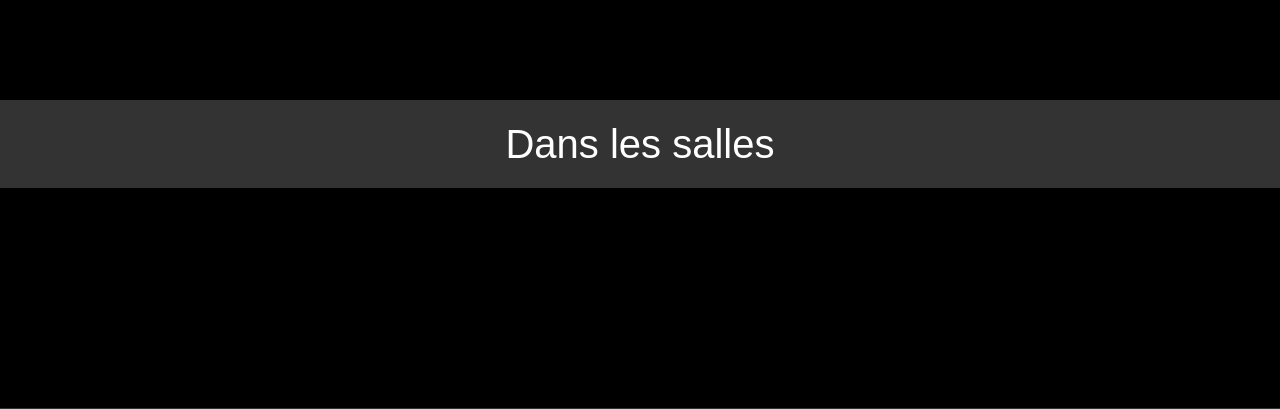
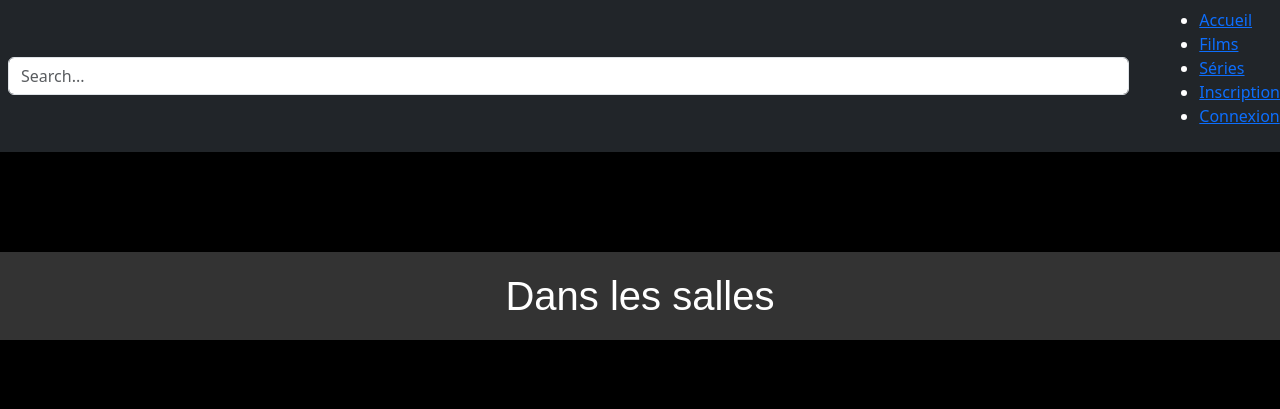
Before and after one commit to nadia-hazem/cinetech, a PHP site: page / in a window 1280 px wide. Shown: the top 409 px of the page. Run offline with PHP 8.4, Linux system fonts and the light colour scheme; some libraries are stand-ins or nearby versions.

Commit message:
add header menu and search form

```diff
--- a/src/Controller/UserController.php
+++ b/src/Controller/UserController.php
@@ -6,16 +6,14 @@ use App\Model\UserModel;
 
 class UserController
 {
-    public function list()
-    {
+    public function list() {
         $userModel = new UserModel();
         $users = $userModel->findAll();
 
         return $users;
     }
 
-    public function displayUserData($id)
-    {
+    public function displayUserData($id) {
         $userModel = new UserModel();
 
         // Retrieve user data with id
@@ -30,4 +28,40 @@ class UserController
             // require_once 'src/View/user.php';
         }
     }
+
+    public function isAdmin() {
+        $user = new UserModel();
+        $user = $user->findOneBy('id', $_SESSION['user']['id']);
+        $role = $user['role'];
+        if (isset($_SESSION['user']) && $_SESSION[$role] == 'admin') {
+            return true;
+        } else {
+            return false;
+        }
+    }
+
+    public function getCurrentUser() {
+        if (isset($_SESSION['user'])) {
+            $userModel = new UserModel();
+            $userId = $_SESSION['user']['id'];
+            $user = $userModel->findOneBy('id', $userId);
+            return $user;
+        } else {
+            return null;
+        }
+    }
+
+    public function isLogged() {
+        if (isset($_SESSION['user'])) {
+            return true;
+        }
+        else {
+            return false;
+        }
+    }
+
+    public function logout() {
+        session_destroy();
+        header('Location: index.php');
+    }
 }
--- a/src/View/detail.php
+++ b/src/View/detail.php
@@ -15,6 +15,8 @@
 </head>
 <body>
 
+    <?php require_once 'src/View/inc/header.php'; ?>
+
     <main class="container">
 
         <div id="movie-detail" class="d-flex"></div>
--- a/src/View/films.php
+++ b/src/View/films.php
@@ -20,6 +20,8 @@
     <title>Les Films</title>
 </head>
 <body>
+
+    <?php require_once 'src/View/inc/header.php'; ?>
 
     <main>
         <h1 class="h1">Les films à venir</h1>
--- a/src/View/home.php
+++ b/src/View/home.php
@@ -14,6 +14,7 @@
 
 </head>
 <body>
+    <?php require_once 'src/View/inc/header.php'; ?>
 
     <main>
 
--- /dev/null
+++ b/src/View/inc/header.php
@@ -0,0 +1,70 @@
+<?php
+require_once 'vendor/autoload.php';
+$router = new AltoRouter();
+$user = new \App\Controller\UserController();
+?>
+
+<header class="header bg-light">
+
+    <!--------------------------------------TOPMENU---------------------------------------------->
+    <nav class="topmenu navbar navbar-black bg-dark d-flex justify-content-between">
+        <!-- logo -->
+        <!-- <a class="navbar-brand" href="<?php //echo $router->generate('home'); ?>"><img src="public/img/logo.png" alt="logo" height="40px"></a> -->
+
+        <!-- search bar -->
+        <div class="d-flex vertical-align-bottom col mx-2">
+            <form class="d-flex w-100" method="get" action="search.php">
+                <input id="search" class="form-control me-sm-1" type="text" name="search" placeholder="Search..." autocomplete="off">
+                <button class="btn btn-transparent text-white my-sm-0" type="submit"><i class="fas fa-search"></i></button>
+            </form>
+            <ul id="matchList" class="position-absolute z-3 mt-5"></ul>
+            <ul id="matchList2" class="position-absolute z-3 mt-5"></ul>
+        </div> <!-- end search bar -->
+
+        <div class="vertical-align-middle  lg-6 md-6 sm-12">
+
+            <?php
+            // if user click on logout
+            if (isset($_GET['logout'])) {
+                if ($_GET['logout'] == true) {
+                    $user->logout();
+                }
+            }
+
+            // Obtenez l'utilisateur actuel connecté
+            $loggedInUser = $user->getCurrentUser();
+
+            // Vérifiez si l'utilisateur est un administrateur
+            if ($loggedInUser && $loggedInUser['role'] == 'admin') {
+                ?>
+                <ul>
+                    <li><a href="/">Accueil</a></li>
+                    <li><a href="films">Films</a></li>
+                    <li><a href="series">Séries</a></li>
+                    <li><a href="logout">Déconnexion</a></li>
+                </ul>
+                <?php
+
+                // ou un membre logué
+            } else if ($user->isLogged()) { ?>
+                <ul>
+                    <li><a href="/">Accueil</a></li>
+                    <li><a href="films">Films</a></li>
+                    <li><a href="series">Séries</a></li>
+                    <li><a href="logout">Déconnexion</a></li>
+                </ul>
+                <?php
+            } else { ?>
+                <ul>
+                <li><a href="/">Accueil</a></li>
+                    <li><a href="films">Films</a></li>
+                    <li><a href="series">Séries</a></li>
+                    <li><a href="register-get">Inscription</a></li>
+                    <li><a href="login-get">Connexion</a></li>
+                </ul>
+            <?php
+            } ?>
+        </div>
+    </nav> <!-- /menu-top -->
+
+</header>
--- a/src/View/login.php
+++ b/src/View/login.php
@@ -10,6 +10,9 @@
 
 </head>
 <body>
+
+    <?php require_once 'src/View/inc/header.php'; ?>
+
     <main class="container my-5 w-75">
         <h1 class="fw-light my-5">Login</h1>
         <a href="/" class="btn btn-light mb-5">Back to home</a>
--- a/src/View/register.php
+++ b/src/View/register.php
@@ -10,6 +10,8 @@
 
 </head>
 <body>
+
+    <?php require_once 'src/View/inc/header.php'; ?>
 
     <main class="container my-5 w-75">
         <h1 class="fw-light my-5">Register</h1>
```
Also changed, not shown: src/Model/UserModel.php (+42 -3 lines), src/View/series.php (+16 -0 lines), public/js/search.js (added), src/View/inc/footer.php (added).
